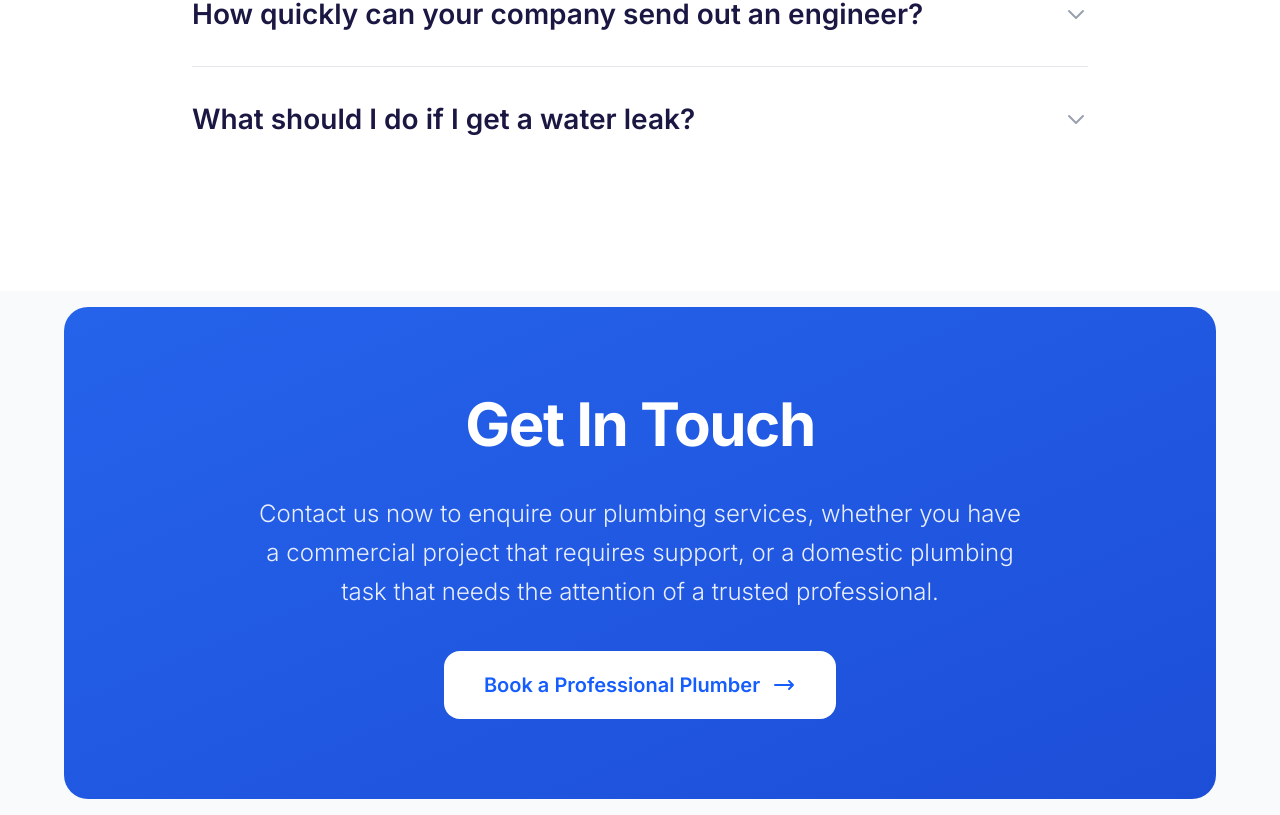
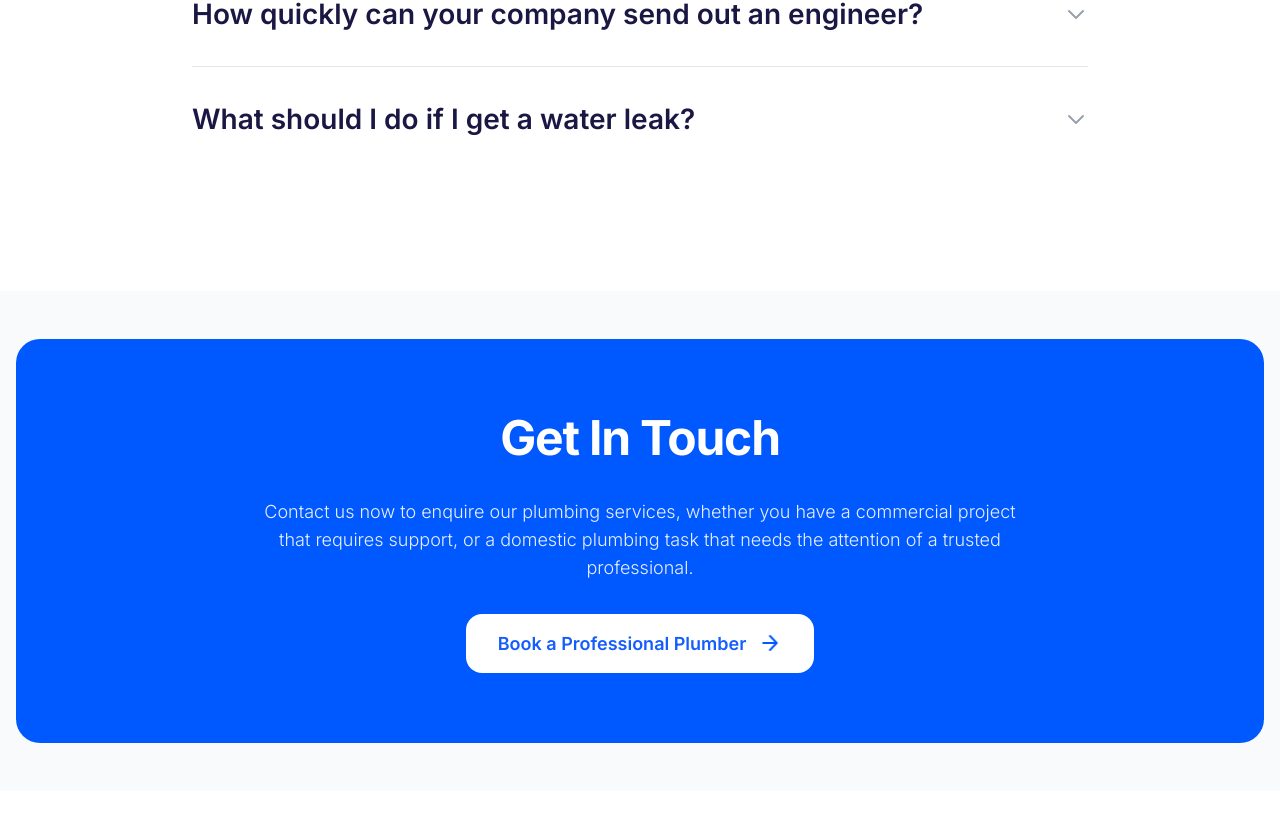
Before and after one commit to HasnathAhmedTamim/tech-task-1, a React (Vite) app: page / in a window 1280 px wide. Shown: the part 628-1443 px from the top of the page. After the commit the page ends 1419 px from the top, so only its background shows below. Built offline with nearby package versions, Linux system fonts and the light colour scheme.

Commit message:
get in touch section create

```diff
--- a/src/components/GetInTouchSection.jsx
+++ b/src/components/GetInTouchSection.jsx
@@ -1,35 +1,45 @@
+import arrowRight from '../assets/arrow-right.png'
+
 const GetInTouchSection = () => {
   return (
-    <div className="w-full flex items-center justify-center p-4">
-      <div className="w-full max-w-6xl mx-auto">
-        <div className="bg-gradient-to-br from-blue-600 to-blue-700 rounded-3xl px-8 py-16 md:px-16 md:py-20 text-center">
-          <div className="max-w-4xl mx-auto">
-            <h2 className="text-4xl md:text-5xl lg:text-6xl font-bold text-white mb-8 leading-tight">
+    <div className="w-full px-4 py-8 md:py-12">
+      <div className="w-full max-w-[1360px] mx-auto">
+        <div
+          className="rounded-[24px] text-center mx-auto flex flex-col justify-center items-center
+                     w-[358px] h-[236px] p-4 gap-4
+                     md:w-[688px] md:h-[278px] md:p-10 md:gap-6
+                     lg:w-full lg:max-w-[1360px] lg:h-[404px] lg:p-20 lg:gap-8"
+          style={{
+            backgroundColor: '#0058FF',
+            opacity: 1
+          }}
+        >
+          <h2 className="text-white font-inter font-bold
+                         text-[24px] leading-[28px]
+                         md:text-[36px] md:leading-[42px]
+                         lg:text-[48px] lg:leading-[56px]"
+              style={{letterSpacing: '-2%'}}>
             Get In Touch
           </h2>
 
-            <p className="text-lg md:text-xl lg:text-2xl text-white/90 leading-relaxed mb-10 max-w-3xl mx-auto font-light">
+          <p className="text-white/90 font-inter font-light text-center
+                        text-[14px] leading-[20px]
+                        md:text-[16px] md:leading-[24px]
+                        lg:text-[18px] lg:leading-[28px] lg:max-w-3xl">
             Contact us now to enquire our plumbing services, whether you have a commercial project that requires support, or a domestic plumbing task that needs the attention of a trusted professional.
           </p>
 
-            <button className="inline-flex items-center gap-3 bg-white text-blue-600 font-semibold text-lg md:text-xl px-8 py-4 md:px-10 md:py-5 rounded-2xl hover:bg-blue-50 transition-all duration-300 hover:shadow-lg hover:scale-105 active:scale-95">
+          <button className="inline-flex items-center bg-white text-blue-600 font-semibold rounded-[12px] hover:bg-blue-50 transition-all duration-300 font-inter
+                           text-[14px] px-4 py-2 gap-2
+                           md:text-[16px] md:px-6 md:py-3 md:gap-3 md:rounded-[14px]
+                           lg:text-[18px] lg:px-8 lg:py-4 lg:gap-3 lg:rounded-[16px] lg:hover:shadow-lg lg:hover:scale-105 lg:active:scale-95">
             Book a Professional Plumber
-              <svg
-                className="w-5 h-5 md:w-6 md:h-6"
-                fill="none"
-                stroke="currentColor"
-                viewBox="0 0 24 24"
-                xmlns="http://www.w3.org/2000/svg"
-              >
-                <path
-                  strokeLinecap="round"
-                  strokeLinejoin="round"
-                  strokeWidth={2}
-                  d="M17 8l4 4m0 0l-4 4m4-4H3"
+            <img
+              src={arrowRight}
+              alt="Arrow right"
+              className="w-4 h-4 md:w-5 md:h-5 lg:w-6 lg:h-6"
             />
-              </svg>
           </button>
-          </div>
         </div>
       </div>
     </div>
```
Also changed, not shown: src/assets/arrow-right.png (added). Lines whose indentation alone changed are shown as unchanged.
